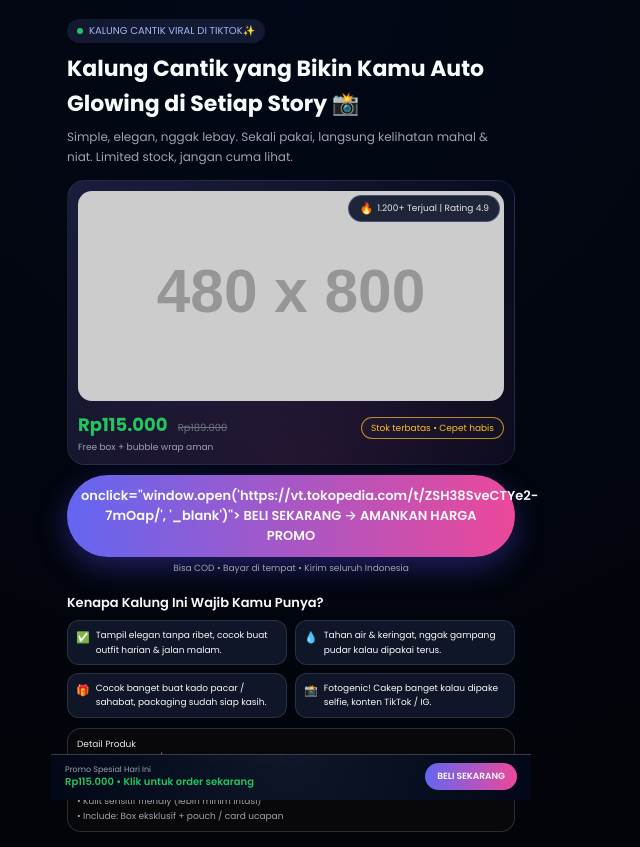
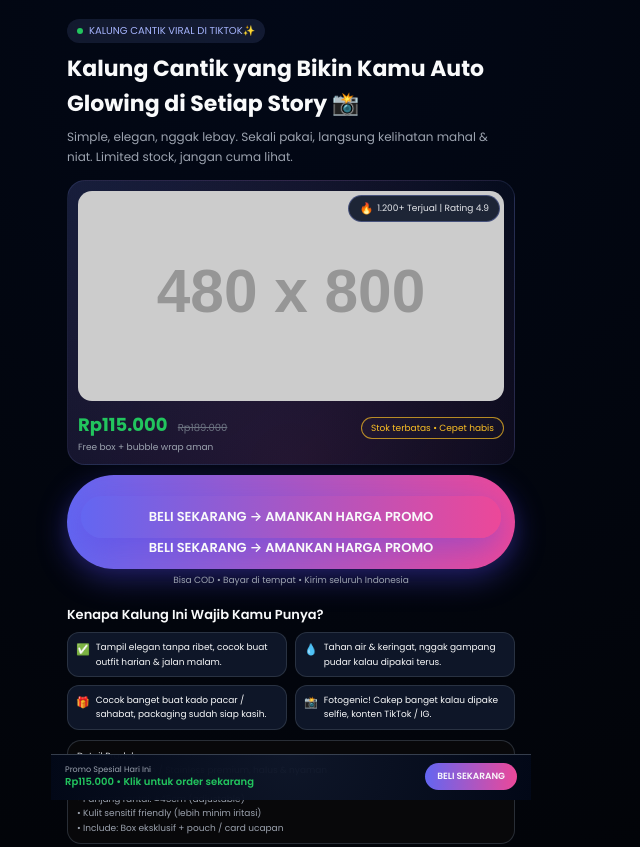
Before and after one commit to Satriaa53/Kalung-viral, a plain HTML site: page index.html in a window 1280 px wide. Shown: the top 847 px of the page, without its empty margins (349-989 px from the left). Drawn offline with Linux system fonts and the light colour scheme; placeholder pictures from the web are drawn by us.

Commit message:
Update index.html

```diff
--- a/index.html
+++ b/index.html
@@ -341,7 +341,9 @@
           <div class="stock-pill">Stok terbatas • Cepet habis</div>
         </div>
       </div>
-      <button class="cta-primary">onclick="window.open('https://vt.tokopedia.com/t/ZSH38SveCTYe2-7mOap/', '_blank')">
+      <button class="cta-primary"><a href="https://vt.tiktok.com/xxxx/" target="_blank" class="cta-primary">
+  BELI SEKARANG → AMANKAN HARGA PROMO
+      </a>
         BELI SEKARANG → AMANKAN HARGA PROMO
       </button>
       <div class="cta-sub">
```
